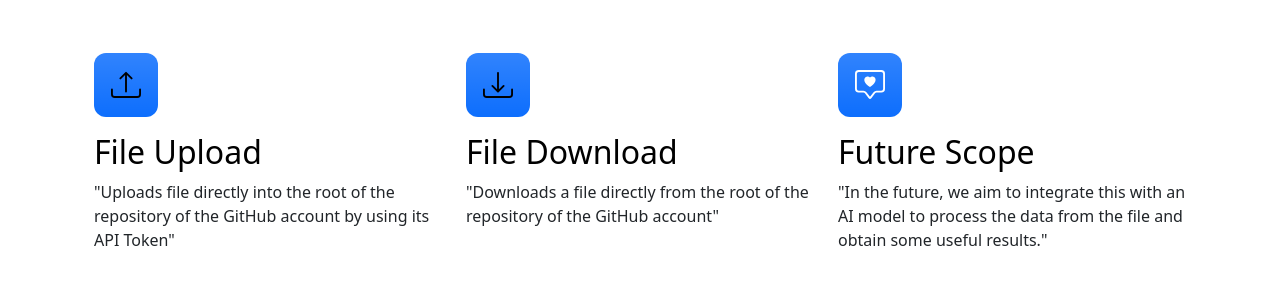
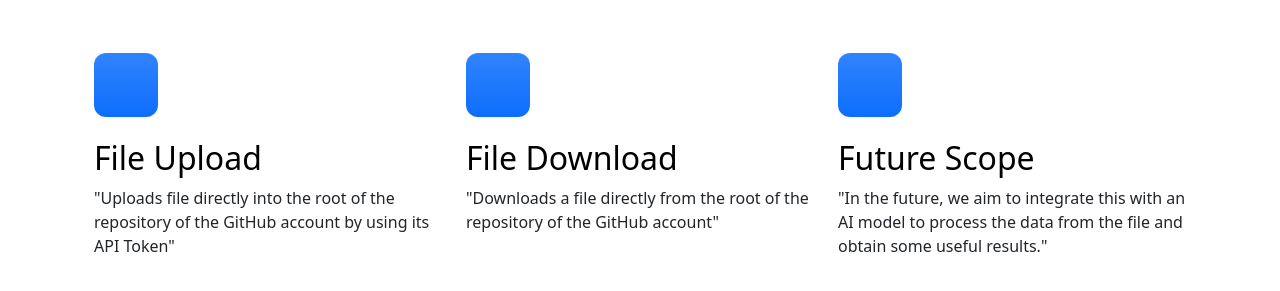
Before and after one commit to vismaywalde/GitHub-File-Manager, a website: page index.html in a window 1280 px wide. Shown: the part 719-1010 px from the top of the page. Drawn offline with nearby package versions, Linux system fonts and the light colour scheme; files that its build step writes are made by us from their sources.

Commit message:
Update index.html

```diff
--- a/index.html
+++ b/index.html
@@ -54,7 +54,7 @@
     <div class="row g-4 py-5 row-cols-1 row-cols-lg-3">
       <div class="feature col">
         <div class="feature-icon d-inline-flex align-items-center justify-content-center text-bg-primary bg-gradient fs-2 mb-3">
-          <img src="./images/upload.svg" height="30" alt="">
+<!--           <img src="./images/upload.svg" height="30" alt=""> -->
         </div>
         <h3 class="fs-2 text-body-emphasis">File Upload</h3>
         <p>"Uploads file directly into the root of the repository of the GitHub account by using its API Token"</p>
@@ -62,7 +62,7 @@
 
       <div class="feature col">
         <div class="feature-icon d-inline-flex align-items-center justify-content-center text-bg-primary bg-gradient fs-2 mb-3">
-          <img src="./images/download.svg" height="30" alt="">
+<!--           <img src="./images/download.svg" height="30" alt=""> -->
         </div>
         <h3 class="fs-2 text-body-emphasis">File Download</h3>
         <p>"Downloads a file directly from the root of the repository of the GitHub account"</p>
@@ -70,7 +70,7 @@
 
       <div class="feature col">
         <div class="feature-icon d-inline-flex align-items-center justify-content-center text-bg-primary bg-gradient fs-2 mb-3">
-          <img src="./images/chat-square-heart.svg" height="30" alt="">
+<!--           <img src="./images/chat-square-heart.svg" height="30" alt=""> -->
         </div>
         <h3 class="fs-2 text-body-emphasis">Future Scope</h3>
         <p>"In the future, we aim to integrate this with an AI model to process the data from the file and obtain some useful results."</p>
```
